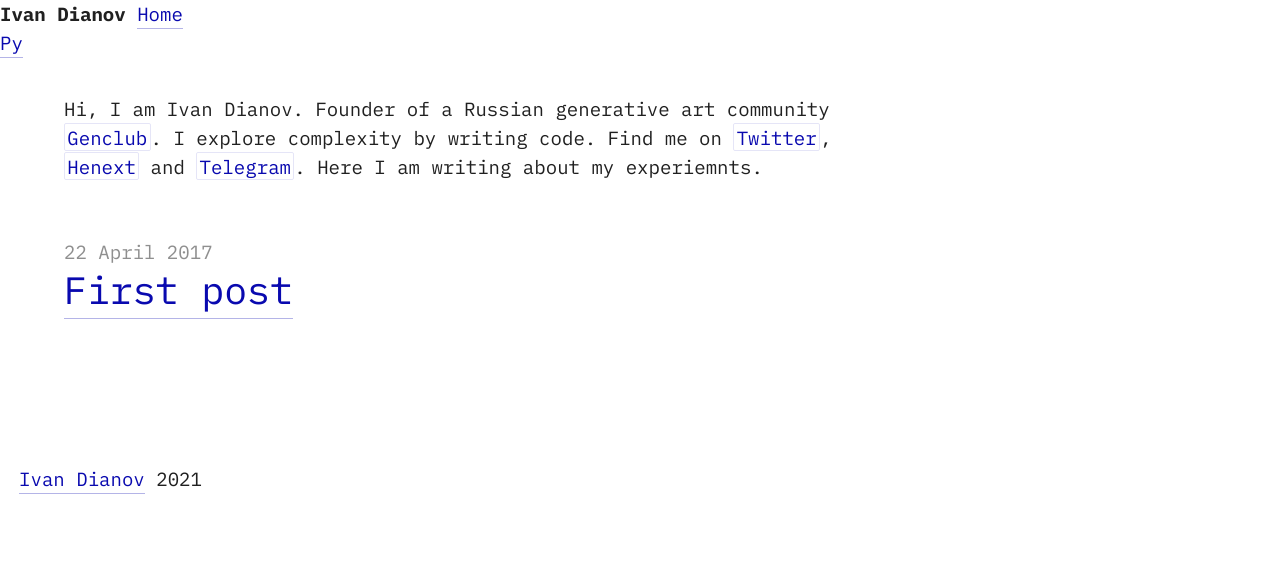
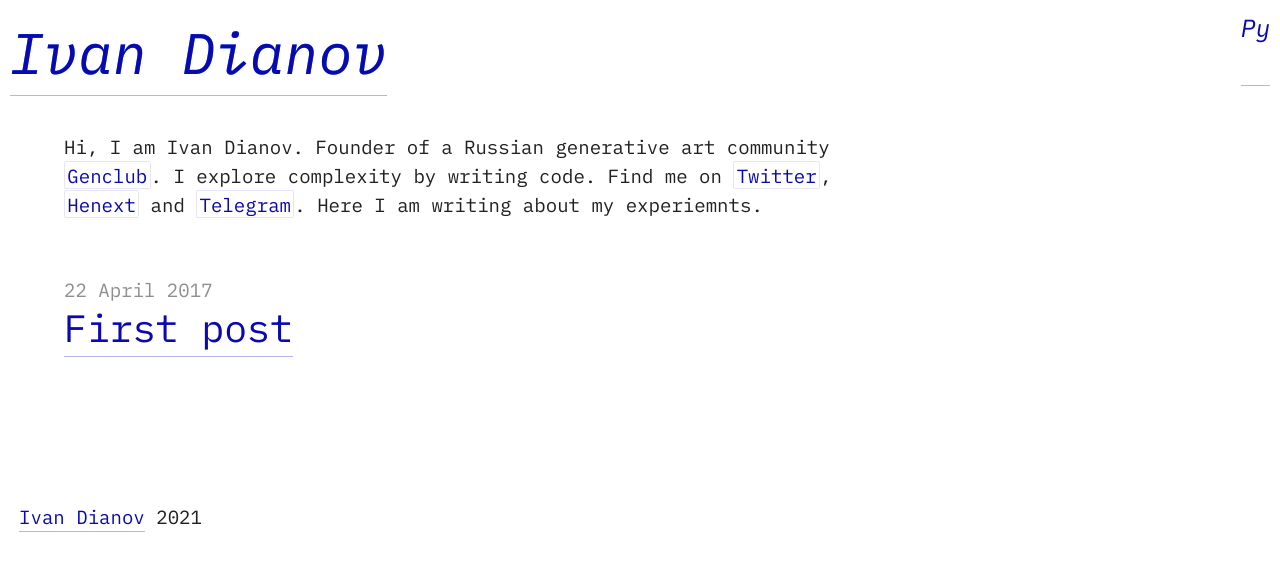
Before and after one commit to illus0r/ivandianov.com_jekyll, a Jekyll site: the page built from index.md, in a window 1280 px wide. Shown: the top 571 px of the page. Built offline with Jekyll 4.4.1, drawn with Linux system fonts in a browser that asks for light colours.

Commit message:
Language update

```diff
--- a/_data/translations/en.yml
+++ b/_data/translations/en.yml
@@ -2,4 +2,4 @@ lang:
   en: En
   ru: Ру
 menu:
-  home: Home
+  home: Ivan Dianov
--- a/_data/translations/ru.yml
+++ b/_data/translations/ru.yml
@@ -2,4 +2,4 @@ lang:
   en: En
   ru: Ру
 menu:
-  home: Домой
+  home: Ivan Dianov
--- a/_includes/header.html
+++ b/_includes/header.html
@@ -1,17 +1,19 @@
-<!-- <header>
+<header>
   <div class="logo">
-    <div class="glitch">Ivan Dianov</div>
+    <div class="glitch">{% for item in site.data.menu %}
+      {% if item.url %}<a href="{{ item.url }}">{{ t[lang].menu[item.id] }}</a>
+      {% else %}<a href="{{ site.url }}{{ site.baseurl }}{{ t_url_prefix }}{{ item.path }}">{{ t[lang].menu[item.id] }}</a>{% endif %}
+    {% endfor %}</div>
   </div>
   <div class="nav-menu">
-    <a href="/about" class="nav-item">About</a>
+    <!-- <a href="/about" class="nav-item">About</a> -->
     <div class="lang">
-      <a class="EN nav-item" href="{{ site.base-url }}{{ postEN.url }}">En</a>
-      <a class=" nav-item" href="{{ site.base-url }}{{ postRU.url }}">Ru</a>
+      {% include lang.html %}
     </div>
   </div>
-</header> -->
+</header>
 
-<nav class="menu">
+<!-- <nav class="menu">
   <section class="links">
     <strong class="">{{ site.title }}</strong>
     {% for item in site.data.menu %}
@@ -22,4 +24,4 @@
   <section class="languages">
     {% include lang.html %}
   </section>
-</nav>
+</nav> -->
```
Also changed, not shown: ru/about.md (added, +10 -0 lines).
